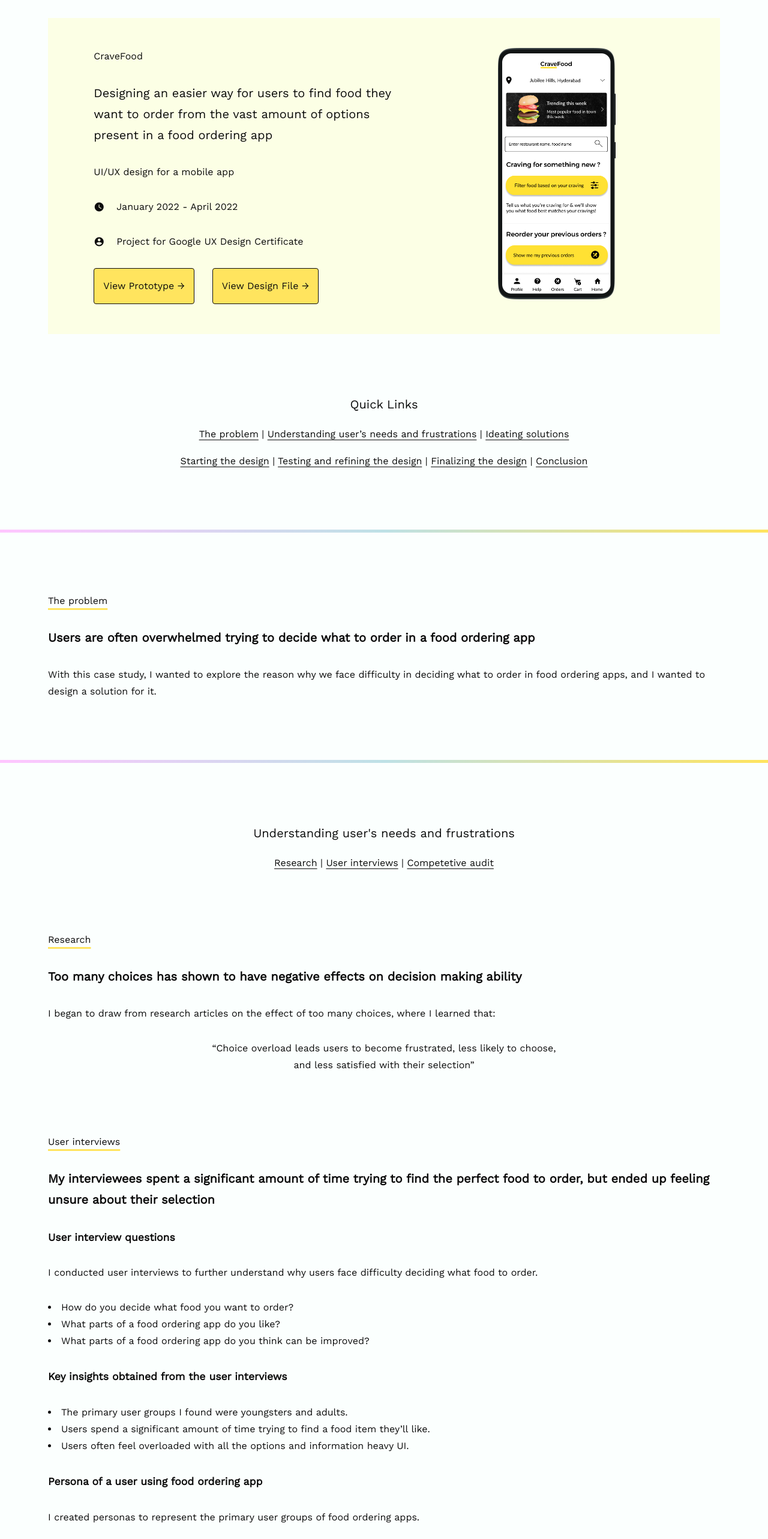
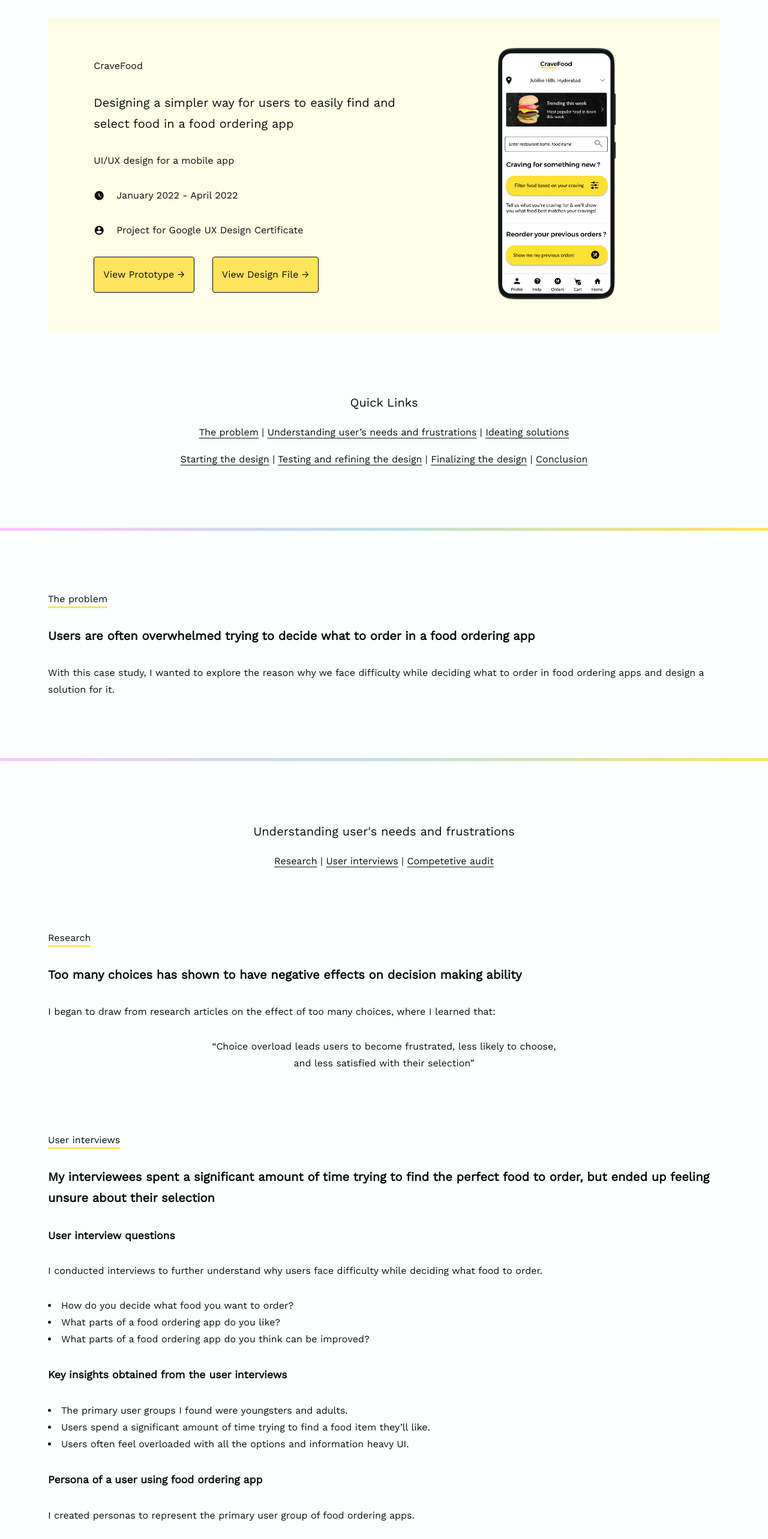
Before and after one commit to Hiba243/hibaportfolio, a React (Create React App) app: page /casestudy01 in a window 1280 px wide. Shown: the part 140-2706 px from the top of the page at 60% size. Built offline with nearby package versions, Linux system fonts and the light colour scheme; a web font is replaced by a local one.

Commit message:
changed text content of case study

```diff
--- a/src/components/Project1.js
+++ b/src/components/Project1.js
@@ -28,7 +28,7 @@
             <div className='section-padding case-study-banner bg-yellow'>
                 <div className='case-study-banner-content'>
                     <p className='text__content'>CraveFood</p>
-                    <p className='text__subheading'>Designing an easier way for users to find food they want to order from the vast amount of options present in a food ordering app </p>
+                    <p className='text__subheading'>Designing a simpler way for users to easily find and select food in a food ordering app </p>
                     <p className='text__content'>UI/UX design for a mobile app</p>
                     <div className='banner-logo-flex'>
                         <span className='logo-size material-icons'>watch_later</span>
@@ -58,7 +58,7 @@
             <div className='section-padding case-study-content' id="theproblem">
                 <p className='text__content text-underline text-underline-yellow' >The problem</p>
                 <p className='text__subheading-bold'>Users are often overwhelmed trying to decide what to order in a food ordering app</p>
-                <p className='text__content'>With this case study, I wanted to explore the reason why we face difficulty in deciding what to order in food ordering apps, and I wanted to design a solution for it.</p>
+                <p className='text__content'>With this case study, I wanted to explore the reason why we face difficulty while deciding what to order in food ordering apps and design a solution for it.</p>
             </div>
             <hr />
             <div className='section-padding' id="understandingusers">
@@ -80,7 +80,7 @@
                     but ended up feeling unsure about their selection</p>
                 <div className='case-study-content-inner'>
                     <p className='text__subheading-semi-bold'>User interview questions</p>
-                    <p className='text__content'>I conducted user interviews to further understand why users face difficulty deciding what food to order.</p>
+                    <p className='text__content'>I conducted interviews to further understand why users face difficulty while deciding what food to order.</p>
                     <ul className='text__content ul-style'>
                         <li>How do you decide what food you want to order?</li>
                         <li>What parts of a food ordering app do you like?</li>
@@ -93,7 +93,7 @@
                         <li>Users often feel overloaded with all the options and information heavy UI.</li>
                     </ul>
                     <p className='text__subheading-semi-bold'>Persona of a user using food ordering app</p>
-                    <p className='text__content'>I created personas to represent the primary user groups of food ordering apps.</p>
+                    <p className='text__content'>I created personas to represent the primary user group of food ordering apps.</p>
                     <div className='case-study-banner-image-center'>
                         <img src={Persona ? Persona : ''} className='responsive-img' alt="home-pg"></img>
                     </div>
@@ -126,7 +126,7 @@
             <div className='section-padding case-study-content' id="differentapproaches">
                 <p className='text__content text-underline text-underline-yellow' >Different approaches considered</p>
                 <p className='text__subheading-bold'>Upon considering the effects of other approaches, I stuck to my idea of a custom two step filter. </p>
-                <p className='text__content'>I spent several days trying to explore different approaches: displaying food by categories and a two step filter. However upon thinking of the effect of displaying food by categories, I thought it could still potentially cause confusion to the user as to which category they should explore and it may end up in the user exploring all the categories and becoming overwhelmed. Thus I chose to stick with the custom two step filter.</p>
+                <p className='text__content'>I spent several days trying to explore different approaches: displaying food by categories and a two step filter. However upon thinking about the effect of displaying food by categories, I thought it could still potentially cause confusion to the user as to which category they should explore and it may end up in the user exploring all the categories and becoming overwhelmed. Thus I chose to stick with the custom two step filter.</p>
             </div>
             <div className='section-padding case-study-content' id="finalizedapproach">
                 <p className='text__content text-underline text-underline-yellow' >Finalized approach</p>
@@ -194,7 +194,7 @@
                     <div className='row-flex-content-casestudy col-width-half'>
                         <p className='text__subheading-semi-bold'>User’s delivery address on home page was hard to find</p>
                         <ul className='text__content ul-style'>
-                            <li>Users were not able to easily find their address details on the home page.</li>
+                            <li>Users were not able to quickly find their address details on the home page.</li>
                             <li>So I made the address details more prominent and accompanied it with a meaningful logo so that user can easily find their address details.</li>
                         </ul>
                     </div>
@@ -206,7 +206,7 @@
                     <div className='row-flex-content-casestudy col-width-half'>
                         <p className='text__subheading-semi-bold'>Upcoming orders on the home page is not prominent</p>
                         <ul className='text__content ul-style'>
-                            <li>Users were not able to easily find their address details on the home page.</li>
+                            <li>Users felt that the upcoming order details were not prominent enough</li>
                             <li>So I changed the placement of the upcoming order details by bringing it front and center.</li>
                         </ul>
                     </div>
@@ -218,8 +218,8 @@
                     <div className='row-flex-content-casestudy col-width-half'>
                         <p className='text__subheading-semi-bold'>Many users went back to cart screen to confirm their order before making payment</p>
                         <ul className='text__content ul-style'>
-                            <li>After users view their cart and proceed to payment page, most of the users went back to cart page to reverify their order before making the payment. </li>
-                            <li>So when the user is on the view cart page and clicks on make payment button, I added a confirm order pop up which summarizes the order details and total bill payment to help the user feel sure about their order before proceeding to payment.</li>
+                            <li>When the users proceed to payment page, most of the users went back to cart page to reverify their order. </li>
+                            <li>So I added a confirm order pop up which summarizes the order details and total bill payment to help the user feel sure about their order before proceeding to payment.</li>
                         </ul>
                     </div>
                     <div className='case-study-banner-image col-width-half impimg-3-align'>
@@ -241,7 +241,7 @@
                     <p className='text__content'>Upon reiterating my low fidelity wireframes, I then created high fidelity mockups by adding color, changing the font and polishing the design of each wireframe and making it look like the final product.</p>
                     <p className='text__content'>Using the completed set of high fidelity digital wireframes, I created a high-fidelity prototype. The final high-fidelity prototype presented a more seamless user flow for filtering food and placing an order.</p>
                     <p className='text__content'>Colors were picked such that the contrast of the colors were accesssible and allowed text to be readable.</p>
-                    <p className='text__content'>I used several of figma’s prototype features such as smart animate, after delay, and overflow scrolling.</p>
+                    <p className='text__content'>I used several of figma’s prototype features such as smart animate, after delay, overlay, and overflow scrolling to create the high fidelity prototype.</p>
                 </div>
                 <div className='banner-btn hifi-btn'>
                     <a className="text__content case-study-btn" href="https://www.figma.com/proto/GE3ZC1BWbiWABLVG1XQXGw/CraveFood-Design-File---Hiba?node-id=252%3A1983&scaling=scale-down&page-id=252%3A1982&starting-point-node-id=252%3A1983" target="_blank">View Prototype &rarr;</a>
@@ -257,7 +257,7 @@
                 <div className='section-padding case-study-content'>
                 <p className='text__content text-underline text-underline-yellow' >Sticker sheet</p>
                 <div className='case-study-content-inner'>
-                    <p className='text__content'>I created a sticker sheet to keep the reusable components, text and color styles of my design in one place to help keep my design uniform throughout the app.</p>
+                    <p className='text__content'>I created a sticker sheet to keep the reusable components, text and color styles of my design in one place to keep my design uniform throughout the app.</p>
                     <p className='text__content'>I used features in figma such as auto layout and layout grids to further assure my design is uniform and clean.</p>
                 </div>
 
@@ -271,7 +271,7 @@
                 <div className='case-study-content imp-flex'>
                 <div className='row-flex'>
                     <div className='row-flex-content-casestudy col-width-half'>
-                        <p className='text__subheading-small'>Included a two step filter at the home page to get user’s criteria upfront and only display food which matches with user’s criteria</p>
+                        <p className='text__subheading-small'>Included a two step filter at the home page to get user’s search criteria upfront and only display food which matches with user’s search criteria</p>
                     </div>
                     <div className='case-study-banner-image col-width-half'>
                         <img src={Solution1 ? Solution1 : ''} className='responsive-img imp-img' alt="home-pg"></img>
@@ -279,7 +279,7 @@
                 </div>
                 <div className='row-flex'>
                     <div className='row-flex-content-casestudy col-width-half'>
-                        <p className='text__subheading-small'>Used a conversational and friendly tone at the filter step to make the decision making process simpler</p>
+                        <p className='text__subheading-small'>Since users find it easier to tell what they are craving for, the filter step is written in a conversational tone to get to know what the user is craving for</p>
 
                     </div>
                     <div className='case-study-banner-image col-width-half impimg-3-align' >
@@ -288,7 +288,7 @@
                 </div>
                 <div className='row-flex'>
                     <div className='row-flex-content-casestudy col-width-half'>
-                        <p className='text__subheading-small'>Included image and tags for each food item to provide more information on whether a food item matches with user’s criteria</p>
+                        <p className='text__subheading-small'>Included image and tags for each food item to provide users more information on whether a food item matches with user’s criteria</p>
                     </div>
                     <div className='case-study-banner-image col-width-half impimg-3-align'>
                         <img src={Solution3 ? Solution3 : ''} className='responsive-img impimg-3' alt="home-pg"></img>
@@ -321,7 +321,7 @@
                 <p className='text__subheading-bold'>Lessons learned</p>
                 <div className='case-study-content-inner'>
                     <p className='text__subheading-semi-bold'>It’s always about making it easier for the user</p>
-                    <p  className='text__content'>Displaying lots of options to users may attract the users, but ultimately makes it harder for them to choose. Making it easier for the user ensures user satisfaction and improved user engagement.</p>
+                    <p  className='text__content'>Displaying lots of options to users may attract the users, but ultimately makes it harder for them to choose. By designing in a way that allows users to easily make sense of all the data ensures user satisfaction and improved user engagement.</p>
                 </div>
                 <div className='case-study-content-inner'>
                     <p className='text__subheading-semi-bold'>More rounds of iteration = More improvement</p>
```
